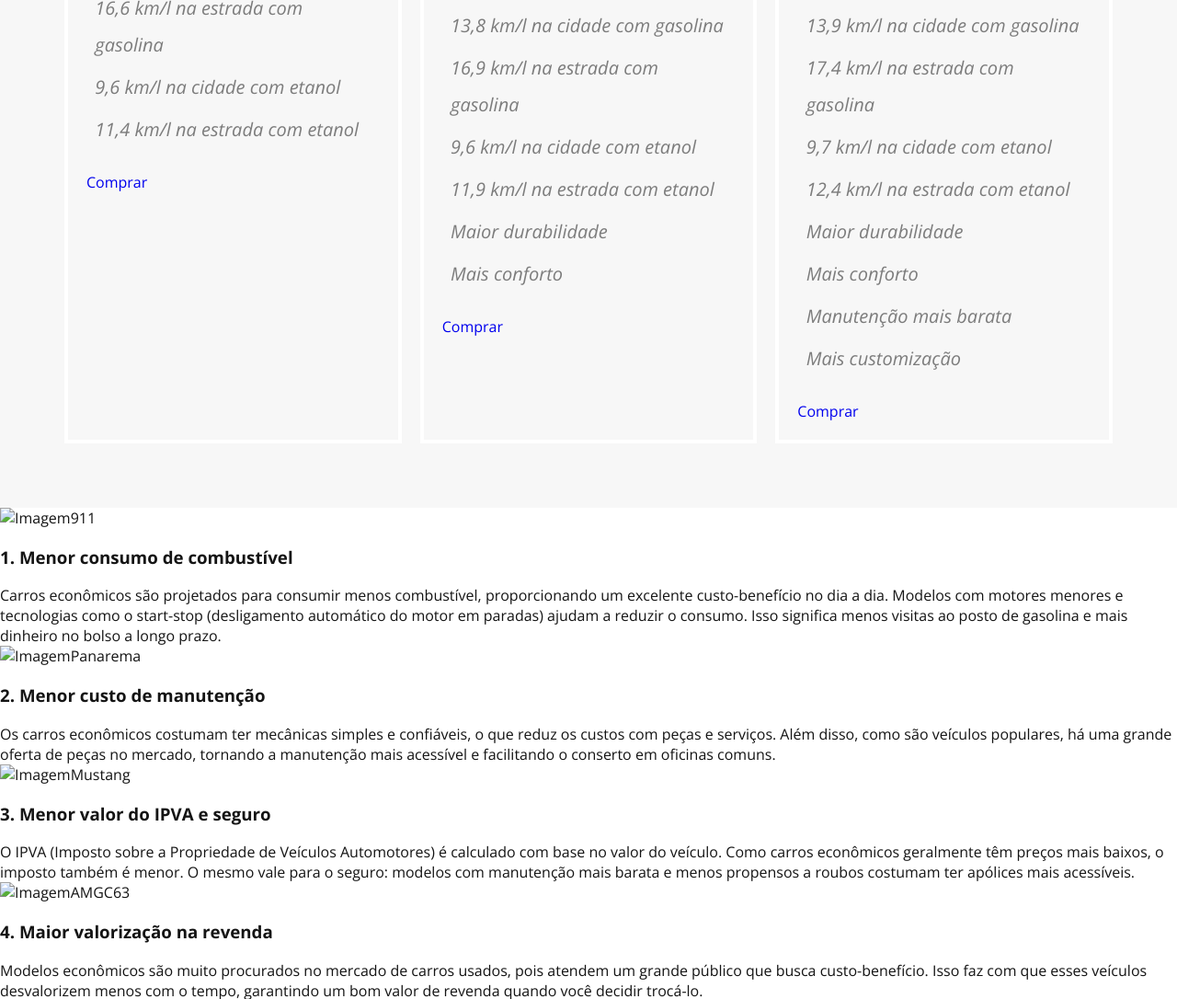
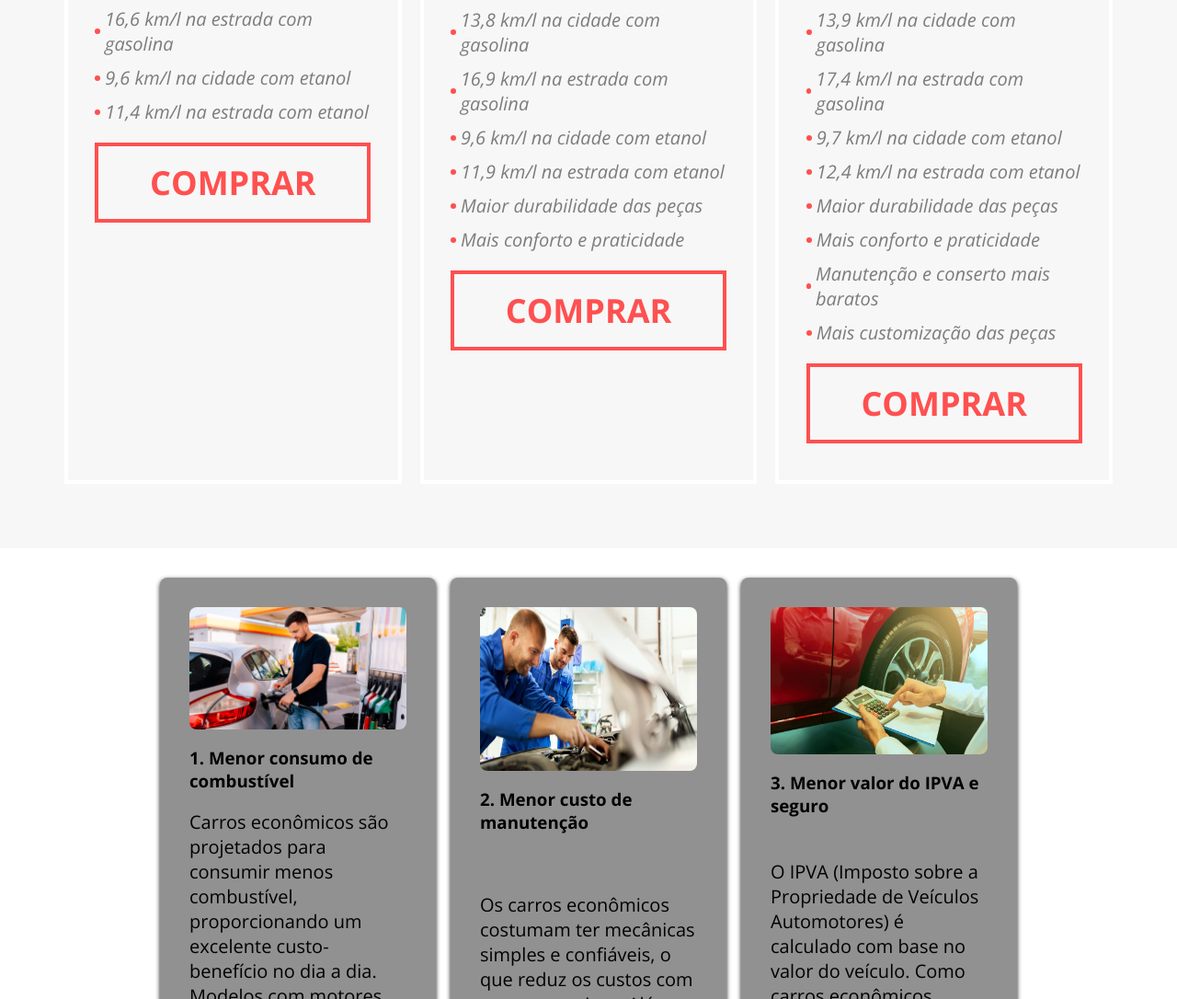
Before and after one commit to Gabriel-Ribeiro2/flexbox, a plain HTML site: page index.html in a window 1280 px wide. Shown: the part 1714-2800 px from the top of the page at 92% size. Drawn offline with nearby package versions, Linux system fonts and the light colour scheme; a script that the page names is missing.

Commit message:
Versão final com darkmode

```diff
--- a/css/color.css
+++ b/css/color.css
@@ -1,8 +1,13 @@
+:root{
 /*Começo do tema claro*/
-body {
-    background-color: #ffffff;
+--bg-color: #fff;
+--text-color: #000;
+
+    body.dark-mode {
+        --bg-color: #161616;
+        --text-color: #ffffff;
 }
-
+}
 /*cores do super info*/
 .superinfo-bg {
     background: rgb(252, 47, 47);
@@ -44,7 +49,7 @@ body {
 /*Mais economicos*/
 .maiseconomicos-item h2 {
     color: #a4a4a4;
-    background: #fafafa;
+    background: #353535;
 }
 
 .bronze {
@@ -58,3 +63,212 @@ body {
 .ouro {
     border-top: 8px solid #fffc39;
 }
+
+/*Preço*/
+.preco {
+    background: #f7f7f7;
+}
+
+.preco-item {
+    border: 4px solid white;
+}
+
+.preco-item h2 {
+    color: #a4a4a4;
+}
+
+.preco-item span {
+    padding: 10px 0 5px 0;
+    border-top: 4px solid white;
+    border-bottom: 4px solid white;
+}
+
+.preco-item ul {
+    color: #7c7c7c;
+}
+
+.preco-item li::before {
+    background: #ff5050;
+}
+
+.preco-item a {
+    color: #ff5050;
+}
+
+.preco-item a:hover {
+    color: black;
+}
+
+.card {
+    background-color: #919191;
+    box-shadow: 0 2px 5px #161616
+}
+
+/*Newsletter*/
+
+.newsletter {
+    background: #9191;
+}
+
+.newsletter-info h1{
+    color: #a4a4a4
+}
+
+.newsletter-info p {
+    color: #7c7c7c;
+}
+
+.newsletter-form input {
+    border: 4px solid #ff5050;
+}
+
+.newsletter-form button {
+    background: #ff5050;
+}
+
+/*Footer*/
+
+.footer {
+    background: #ff5050;
+}
+
+.footer p {
+    color: white;
+    width: bold;
+}
+/*-----------------------------------------------------
+-------------------------------------------------------
+-------------------------------------------------------
+Começo do tema escuro*/
+
+ body.dark-mode {
+    /*cores do super info*/
+    .superinfo-bg {
+        background: rgb(24, 24, 24);
+        color: white;
+    }
+
+
+    .superinfo-bg .superinfo a{
+        color: white;
+    }
+
+    .superinfo-bg .superinfo a:hover{
+        color: rgb(0, 0, 0);
+    }
+
+    /*cores do menu*/
+    .menu-bg {
+        background: #ff5050;
+    }
+
+    .menu a {
+        color: white;
+    }
+
+    .menu nav a:hover {
+        color: rgb(0, 0, 0);
+    }
+
+    .sobre {
+        border-top: 2px solid #ff5050;
+        border-bottom: 2px solid #ff5050;
+    }
+
+    .economico-info p {
+        color: #cfcfcf;
+    }
+
+
+    /*Mais economicos*/
+    .maiseconomicos-item h2 {
+        color: #ffffff;
+        background: #b8b8b8;
+    }
+
+    .bronze {
+        border-top: 8px solid #b86f2b;
+    }
+
+    .prata {
+        border-top: 8px solid #bdb5b5;
+    }
+
+    .ouro {
+        border-top: 8px solid #fffc39;
+    }
+
+    /*Preço*/
+    .preco {
+        background: #919191;
+    }
+
+    .preco-item {
+        border: 4px solid #161616;
+    }
+
+    .preco-item h2 {
+        color: white;
+    }
+
+    .preco-item span {
+        padding: 10px 0 5px 0;
+        border-top: 4px solid white;
+        border-bottom: 4px solid white;
+    }
+
+    .preco-item ul {
+        color: white;
+    }
+
+    .preco-item li::before {
+        background: #ff5050;
+    }
+
+    .preco-item a {
+        color: #ff5050;
+    }
+
+    .preco-item a:hover {
+        color: rgb(0, 0, 0);
+    }
+
+    .card {
+        background-color: #161616;
+        box-shadow: 0 2px 5px #f7f7f7
+    }
+
+    /*Newsletter*/
+
+    .newsletter {
+        background: #1f1f1f;
+    }
+
+    .newsletter-info h1{
+        color: white;
+    }
+
+    .newsletter-info p {
+        color: #7c7c7c;
+    }
+
+    .newsletter-form input {
+        border: 4px solid #ff5050;
+    }
+
+    .newsletter-form button {
+        background: #ff5050;
+    }
+
+    /*Footer*/
+
+    .footer {
+        background: #ff5050;
+    }
+
+    .footer p {
+        color: #ffffff;
+        width: bold;
+    }
+
+ }
--- a/css/style.css
+++ b/css/style.css
@@ -6,8 +6,8 @@ body, h1, h2, p, ul, li, a {
 
 body {
     font-family: "Open Sans", Helvetica, Arial, sans-serif;
-    color: #141414;
-
+    background-color: var(--bg-color);
+    color: var(--text-color);
 }
 
 ul {
@@ -102,7 +102,7 @@ img {
     padding: 60px 0;
     display: flex;
     flex-wrap: wrap;
-    justify-content: center;
+    justify-content: center
 }
 
 .sobre-info {
@@ -126,15 +126,18 @@ img {
     height: 200px;
     width: 300px;
     flex: 1 1 160px;
+    border-radius: 10px;
+    margin: 10px;
 }
 
 /*maiseconomicos*/
 .maiseconomicos {
     max-width: 1300px;
-    margin: 60px;
+    margin: 0 auto;
+    padding: 60px 0;
     display: flex;
     flex-wrap: wrap;
-    justify-content: center;
+    justify-content: center
 }
 
 .maiseconomicos h1 {
@@ -165,7 +168,6 @@ img {
 
 /*Preços*/
 .preco {
-    background: #f7f7f7;
     padding: 60px;
     display: flex;
     flex-wrap: wrap;
@@ -174,14 +176,13 @@ img {
 
 .preco-item {
     flex: 1;
-    border: 4px solid white;
     padding: 20px;
     margin: 10px;
+    min-width: 260px;
 }
 
 .preco-item h2 {
     font-size: 3em;
-    color: #a4a4a4;
     text-align: center;
     margin-top: 20px;
 }
@@ -193,9 +194,7 @@ img {
     font-size: 3em;
     text-align: center;
     font-weight: bold;
-    padding: 10px 0 5px;
-    border-top: 4px solid white;
-    border-bottom: 4px solid white;
+    padding: 10px 0 5px 0;
 }
 
 .preco-item sup {
@@ -207,13 +206,145 @@ img {
     margin: 20px auto;
     font-size: 1.25em;
     font-style: italic;
-    line-height: 2;
-    color: #7c7c7c;
 }
 
-.preco-item li::after {
+.preco-item li {
+    display: flex;
+    align-items: center;
+    margin-bottom: 10px;
+}
+
+.preco-item li::before {
     content: '';
     display: block;
     width: 6px;
     height: 6px;
+    border-radius: 50%;
+    margin-right: 5px;
 }
+
+.preco-item a {
+    max-width: 300px;
+    display: block;
+    margin: 20px auto;
+    border: 4px solid;
+    text-transform: uppercase;
+    font-weight: bold;
+    font-size: 2.25em;
+    padding: 15px 0;
+    text-align: center;
+}
+
+/*Mobile*/
+@media (max-width: 800px) {
+    .preco {
+        padding-left: 10px;
+        padding-right: 10px;
+    }
+    .preco .preco-item:nth-child(3) {
+        order: -2;
+    }
+    .preco .preco-item:nth-child(2) {
+        order: -1;
+    }
+}
+
+/*Cards*/
+
+.cards {
+    display: flex;
+    flex-wrap: wrap;
+    justify-content: center;
+    gap: 1rem;
+    padding: 2rem;
+}
+
+.card {
+    display: flex;
+    flex-wrap: wrap;
+    padding: 2rem;
+    border-radius: 8px;
+    width: 300px;
+}
+
+.card>img {
+    width: 100%;
+    border-radius: 8px;
+}
+
+.card p {
+    font-size: 20px;
+}
+
+/*Newsletter*/
+
+.newsletter {
+    padding: 60px calc(100% -1300) / 2;
+    display: flex;
+    flex-wrap: wrap;
+}
+
+.newsletter-info {
+    flex: 1 1 240;
+    margin: 0 10px;
+}
+
+.newsletter-info h1{
+    font-size: 3em;
+}
+
+.newsletter-info p {
+    font-size: 1.25em;
+    font-style: italic;
+    max-width: 230px;
+    margin-bottom: 10px;
+}
+
+.newsletter-form {
+    flex: 2 1 260px;
+    margin: 0 10px;
+    align-self: center;
+    display: flex;
+    flex-wrap: wrap;
+}
+
+.newsletter-form input {
+    flex: 3 1 260px;
+    font-size: 1.25em;
+    font-style: italic;
+    font-family: "Open Sans", Helvetica, Arial, sans-serif;
+    padding: 10px;
+    margin: 0px;
+    border-radius: 0px;
+}
+
+.newsletter-form button {
+    flex: 1 1 200px;
+    font-family: "Open Sans", Helvetica, Arial, sans-serif;
+    font-size: 2.25em;
+    font-weight: bold;
+    text-transform: uppercase;
+    cursor: pointer;
+    border: 0px;
+    padding: 15px 10px;
+}
+
+@media (max-width: 600px){
+    .newsletter-form button{
+        font-size: 1.5em;
+    }
+}
+
+/*Footer*/
+
+.footer {
+    display: flex;
+    height: 200px;
+    align-items: center;
+}
+
+.footer p {
+    flex: 1;
+    text-align: center;
+    font-size: 2.25em;
+}
--- a/index.html
+++ b/index.html
@@ -12,11 +12,11 @@
 
     <link rel="stylesheet" type="text/css">
     <title>Site Flexbox</title>
+    <link rel="stylesheet" href="css/color.css">
     <link rel="stylesheet" href="css/style.css">
-    <link rel="stylesheet" href="css/color.css">
 </head>
 
-<body>
+<body class="pag-pg">
 
     <div class="superinfo-bg">
         <div class="superinfo">
@@ -45,7 +45,7 @@
     </header>
 
     <!--Apresentação de vantagens-->
-    <div class="introducao"><h1>Vantagens ao possuir<br> um carro econômico</h1></div>
+    <div class="introducao"><h1>Motivos para adquirir<br> um carro econômico</h1></div>
 
     <section class="sobre" id="sobre">
         <div class="economico-info">
@@ -88,7 +88,7 @@
     <!--Seção de preços-->
     <section class="preco">
         <div class="preco-item">
-            <h2>Fiat</h2>
+            <h2>Fiat Cronos</h2>
 
 
             <span><sup>R$</sup>98.990</span>
@@ -108,8 +108,8 @@
                 <li>16,9 km/l na estrada com gasolina</li>
                 <li>9,6 km/l na cidade com etanol</li>
                 <li>11,9 km/l na estrada com etanol</li>
-                <li>Maior durabilidade</li>
-                <li>Mais conforto</li>
+                <li>Maior durabilidade das peças</li>
+                <li>Mais conforto e praticidade</li>
             </ul>
             <a href="#">Comprar</a>
         </div>
@@ -121,10 +121,10 @@
                 <li>17,4 km/l na estrada com gasolina</li>
                 <li>9,7 km/l na cidade com etanol</li>
                 <li>12,4 km/l na estrada com etanol</li>
-                <li>Maior durabilidade</li>
-                <li>Mais conforto</li>
-                <li>Manutenção mais barata</li>
-                <li>Mais customização</li>
+                <li>Maior durabilidade das peças</li>
+                <li>Mais conforto e praticidade</li>
+                <li>Manutenção e conserto mais baratos</li>
+                <li>Mais customização das peças</li>
             </ul>
             <a href="#">Comprar</a>
         </div>
@@ -133,7 +133,7 @@
     <!--Seção de cards-->
     <section class="cards">
         <div class="card">
-            <img src="./imgs/Porsche 911.JPEG" alt="Imagem911">
+            <img src="./imgs/cards/carroabastecendo.jpg" alt="Carro abastecendo">
             <h3>1. Menor consumo de combustível</h3>
             <p>Carros econômicos são projetados para consumir menos combustível,
                 proporcionando um excelente custo-benefício no dia a dia.
@@ -143,7 +143,7 @@
                 ao posto de gasolina e mais dinheiro no bolso a longo prazo.</p>
         </div>
         <div class="card">
-            <img src="./imgs/Panarema.JPEG" alt="ImagemPanarema">
+            <img src="./imgs/cards/manutencao-preventiva-de-carro-2.jpg" alt="manutenção">
             <h3>2. Menor custo de manutenção
             </h3>
             <p>Os carros econômicos costumam ter mecânicas simples e
@@ -154,7 +154,7 @@
             </p>
         </div>
         <div class="card">
-            <img src="./imgs/Ford Mustang.JPEG" alt="ImagemMustang">
+            <img src="./imgs/cards/ipva-de-carro-usado.jpeg" alt="Impostos de carro">
             <h3>3. Menor valor do IPVA e seguro</h3>
             <p>O IPVA (Imposto sobre a Propriedade de Veículos Automotores)
                 é calculado com base no valor do veículo. Como carros
@@ -168,7 +168,7 @@
     <!--Seção de cards linha 2-->
     <section class="cards">
         <div class="card">
-            <img src="./imgs/AMG C63.jpg" alt="ImagemAMGC63">
+            <img src="./imgs/cards/revendacarro.jpeg" alt="Revenda de carro">
             <h3>4. Maior valorização na revenda</h3>
             <p>Modelos econômicos são muito procurados no mercado de carros
                 usados, pois atendem um grande público que busca
@@ -178,7 +178,7 @@
             </p>
         </div>
         <div class="card">
-            <img src="./imgs/SUBARU BRZ.jpg" alt="ImagemSubaru">
+            <img src="./imgs/cards/carroecologico.jpg" alt="Carro ecológico">
             <h3>5. Menos impacto ambiental</h3>
             <p>Com menor consumo de combustível, os carros econômicos
                 emitem menos CO₂ e outros poluentes no meio ambiente.
@@ -188,7 +188,7 @@
             </p>
         </div>
         <div class="card">
-            <img src="./imgs/BMW M3.JPEG" alt="ImagemBMW">
+            <img src="./imgs/cards/estacionadocarro.jpg" alt="Carro estacionado">
             <h3>6. Boa mobilidade urbana
             </h3>
             <p>Por serem geralmente compactos, os carros econômicos
@@ -206,7 +206,7 @@
         <h1>Newsletter</h1>
         <p>Assine para ser notificado de promoções, notícias e muito mais sobre o mundo automotivo.</p>
     </div>
-    <form class="newsletter-info">
+    <form class="newsletter-form">
         <input type="text" placeholder="Seu e-mail">
         <button type="submit">Assinar</button>
     </form>
```
Also changed, not shown: imgs/cards/carroabastecendo.jpg (added), imgs/cards/carroecologico.jpg (added), imgs/cards/estacionadocarro.jpg (added), imgs/cards/ipva-de-carro-usado.jpeg (added), imgs/cards/manutencao-preventiva-de-carro-2.jpg (added), imgs/cards/reabastecimento-carro.JPEG (renamed from imgs/reabastecimento-carro.JPEG), imgs/cards/revendacarro.jpeg (added), js/script.js (added).
